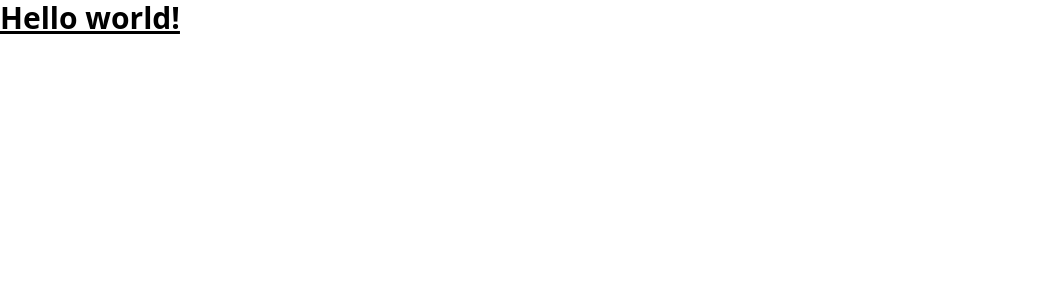
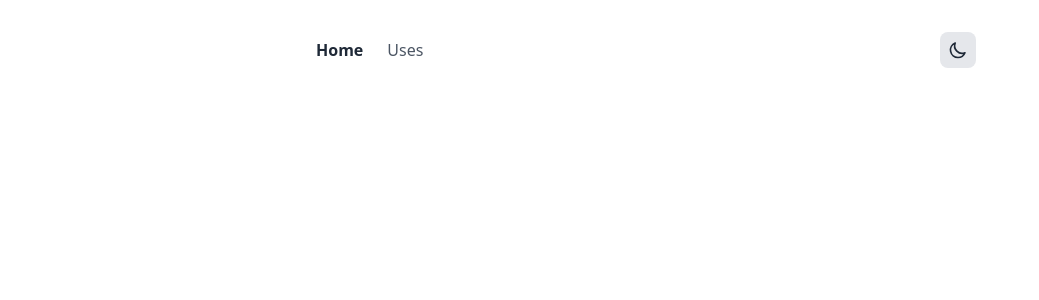
Before and after one commit to obnol/portfolio, a Next.js app: page / in a window 1280 px wide. Shown: the top 300 px of the page, without its empty margins (0-1039 px from the left). Built offline with nearby package versions, Linux system fonts and the light colour scheme.

Commit message:
Added Layout & dark mode

```diff
--- /dev/null
+++ b/components/Layout.tsx
@@ -0,0 +1,85 @@
+import Head from 'next/head';
+import { useRouter } from 'next/router';
+import { useState, useEffect } from 'react';
+import Link from 'next/link';
+import { useTheme } from 'next-themes';
+
+function NavItem({ href, text }: { href: string; text: string }) {
+  const router = useRouter();
+  const isActive = router.asPath === href;
+
+  return (
+    <Link href={href}>
+      <a
+        className={`
+          ${
+            isActive
+              ? 'font-bold text-gray-800 dark:text-gray-200'
+              : 'font-sans text-gray-600 dark:text-gray-400'
+          }
+          p-1 px-3 py-2 rounded-lg hover:bg-gray-200 dark:hover:bg-gray-800 transition-all
+        `}
+      >
+        <span>{text}</span>
+      </a>
+    </Link>
+  );
+}
+
+const Layout = ({ children }: { children: React.ReactNode }) => {
+  const { resolvedTheme, setTheme } = useTheme();
+
+  return (
+    <div>
+      <Head>
+        <link rel='icon' href='/favicon.ico' />
+        <meta name='description' content='Welcome to my personal portfolio' />
+        <meta name='twitter:card' content='summary_large_image' />
+        <meta name='twitter:site' content='@obnol1' />
+      </Head>
+      <div className='flex flex-col justify-center px-5'>
+        <nav className='flex items-center justify-between w-full max-w-2xl mx-auto py-8'>
+          <div>
+            <NavItem href='/' text='Home' />
+            <NavItem href='/uses' text='Uses' />
+          </div>
+          <button
+            aria-label='Toggle Dark Mode'
+            type='button'
+            className='w-9 h-9 bg-gray-200 rounded-lg dark:bg-gray-600 flex items-center justify-center  hover:ring-2 ring-gray-300  transition-all'
+            onClick={() =>
+              setTheme(resolvedTheme === 'dark' ? 'light' : 'dark')
+            }
+          >
+            <svg
+              xmlns='http://www.w3.org/2000/svg'
+              viewBox='0 0 24 24'
+              fill='none'
+              stroke='currentColor'
+              className='w-5 h-5 text-gray-800 dark:text-gray-200'
+            >
+              {resolvedTheme === 'dark' ? (
+                <path
+                  strokeLinecap='round'
+                  strokeLinejoin='round'
+                  strokeWidth={2}
+                  d='M12 3v1m0 16v1m9-9h-1M4 12H3m15.364 6.364l-.707-.707M6.343 6.343l-.707-.707m12.728 0l-.707.707M6.343 17.657l-.707.707M16 12a4 4 0 11-8 0 4 4 0 018 0z'
+                />
+              ) : (
+                <path
+                  strokeLinecap='round'
+                  strokeLinejoin='round'
+                  strokeWidth={2}
+                  d='M20.354 15.354A9 9 0 018.646 3.646 9.003 9.003 0 0012 21a9.003 9.003 0 008.354-5.646z'
+                />
+              )}
+            </svg>
+          </button>
+        </nav>
+      </div>
+      <main className='flex flex-col justify-center'>{children}</main>
+    </div>
+  );
+};
+
+export default Layout;
--- a/package.json
+++ b/package.json
@@ -10,6 +10,7 @@
   },
   "dependencies": {
     "next": "12.1.6",
+    "next-themes": "^0.2.0",
     "react": "18.1.0",
     "react-dom": "18.1.0"
   },
--- a/pages/_app.tsx
+++ b/pages/_app.tsx
@@ -1,8 +1,13 @@
-import '../styles/globals.css'
-import type { AppProps } from 'next/app'
+import '../styles/globals.css';
+import type { AppProps } from 'next/app';
+import { ThemeProvider } from 'next-themes';
 
 function MyApp({ Component, pageProps }: AppProps) {
-  return <Component {...pageProps} />
+  return (
+    <ThemeProvider attribute='class' enableSystem={true}>
+      <Component {...pageProps} />
+    </ThemeProvider>
+  );
 }
 
-export default MyApp
+export default MyApp;
--- a/pages/api/hello.ts
+++ /dev/null
@@ -1,13 +0,0 @@
-// Next.js API route support: https://nextjs.org/docs/api-routes/introduction
-import type { NextApiRequest, NextApiResponse } from 'next'
-
-type Data = {
-  name: string
-}
-
-export default function handler(
-  req: NextApiRequest,
-  res: NextApiResponse<Data>
-) {
-  res.status(200).json({ name: 'John Doe' })
-}
--- a/pages/index.tsx
+++ b/pages/index.tsx
@@ -1,7 +1,12 @@
 import type { NextPage } from 'next';
+import Layout from '../components/Layout';
 
 const Home: NextPage = () => {
-  return <h1 className='text-3xl font-bold underline'>Hello world!</h1>;
+  return (
+    <Layout>
+      <div className='flex justify-center items-center max-w-2xl'></div>
+    </Layout>
+  );
 };
 
 export default Home;
--- a/tailwind.config.js
+++ b/tailwind.config.js
@@ -6,5 +6,6 @@ module.exports = {
   theme: {
     extend: {},
   },
+  darkMode: 'class',
   plugins: [],
 };
```
Also changed, not shown: 1 other file (tests, documents, lock files or other folders).
